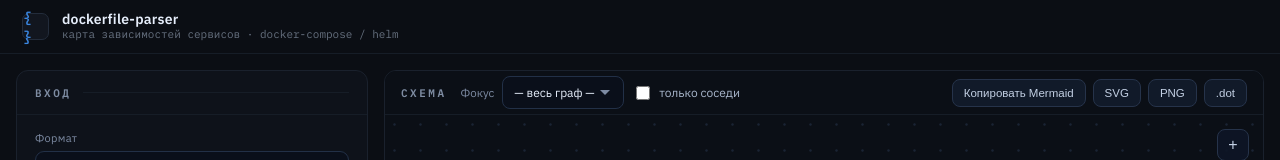
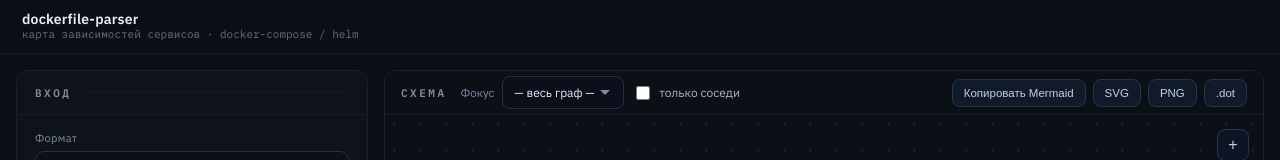
Before and after one commit to Chatterxton/DockerFile-Parser, a plain HTML site: page web/index.html in a window 1280 px wide. Shown: the top 160 px of the page. Drawn offline with Linux system fonts and the light colour scheme; no server answers.

Commit message:
UI: убрать логотип из шапки
Убран блок логотипа «{ }» слева от названия и неиспользуемый класс .logo.

```diff
--- a/web/index.html
+++ b/web/index.html
@@ -35,7 +35,6 @@
 
   .app{display:flex;flex-direction:column;height:100vh;width:100vw;overflow:hidden}
   header{display:flex;align-items:center;gap:13px;padding:0 22px;height:54px;flex-shrink:0;border-bottom:1px solid var(--line2);background:var(--bg)}
-  .logo{width:27px;height:27px;border-radius:7px;background:#12161f;border:1px solid #232c3b;display:flex;align-items:center;justify-content:center;color:var(--accent);font-family:var(--mono);font-size:15px;font-weight:600}
   .brand{display:flex;flex-direction:column;line-height:1.25}
   .brand b{font-weight:600;font-size:14px;letter-spacing:.2px}
   .brand span{font-size:11px;color:#66707f;font-family:var(--mono)}
@@ -97,7 +96,6 @@
 <body>
 <div class="app">
   <header>
-    <div class="logo">{ }</div>
     <div class="brand">
       <b>dockerfile-parser</b>
       <span>карта зависимостей сервисов · docker-compose / helm</span>
```
